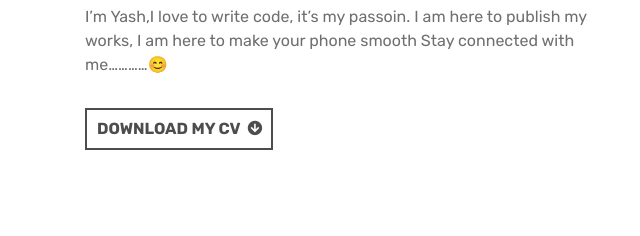
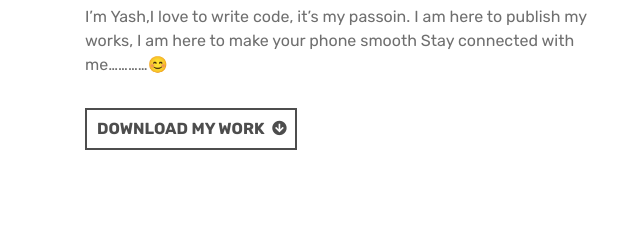
Before and after one commit to Introdructor/-Introdructor.github.io, a plain HTML site: page index.html in a window 1280 px wide. Shown: the part 1108-1344 px from the top of the page, 0-640 px from the left. Drawn offline with Linux system fonts and the light colour scheme; files that its build step writes are made by us from their sources; files whose address does not match are found by name.

Commit message:
Update cv

```diff
--- a/index.html
+++ b/index.html
@@ -292,7 +292,7 @@
           <p>I&rsquo;m Yash,I love to write code, it&rsquo;s my passoin. I am here to publish my works, I am here to make your phone smooth <!-- raw HTML omitted -->Stay connected with me&hellip;&hellip;&hellip;&hellip;😊</p>
 
 
-          <a href="https://sourceforge.net/projects/introedition/" class="download-cv hvr-icon-hang"> DOWNLOAD MY CV &nbsp; &nbsp; &nbsp;</a>
+          <a href="https://sourceforge.net/projects/introedition/" class="download-cv hvr-icon-hang"> DOWNLOAD MY WORK &nbsp; &nbsp; &nbsp;</a>
 
 
         </div>
```
